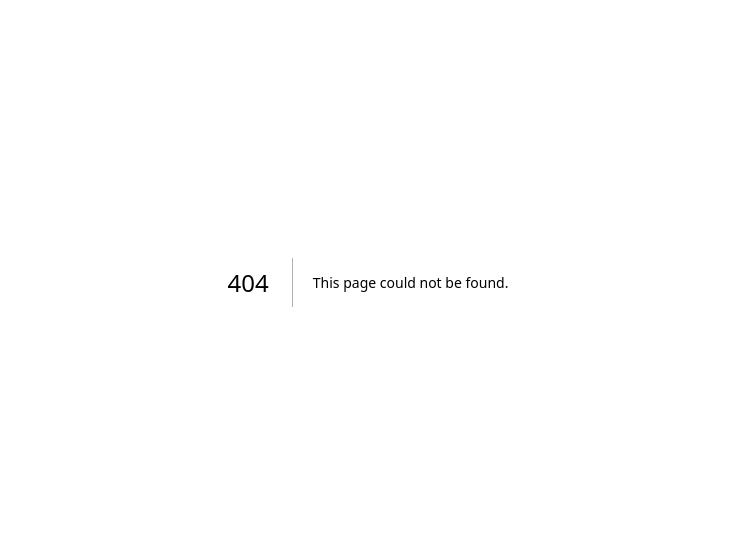
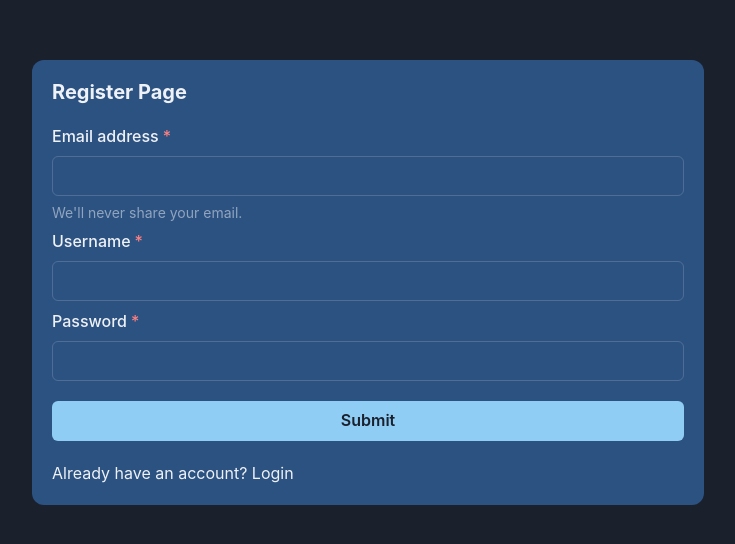
Before and after one commit to SeishinKeiji/next-blog-frontend, a Next.js app: page /register in a window 1280 px wide. Before the commit this address had no page. Shown: the part 118-662 px from the top of the page, without its empty margins (272-1007 px from the left). Built offline with nearby package versions, Linux system fonts and the light colour scheme.

Commit message:
feat: dark mode, template layout, refactor pages

```diff
--- a/pages/_app.tsx
+++ b/pages/_app.tsx
@@ -1,10 +1,20 @@
 import { ChakraProvider } from "@chakra-ui/react";
+import type { NextComponentType } from "next";
 import type { AppProps } from "next/app";
+import { Fragment } from "react";
+import theme from "theme";
 
-export default function App({ Component, pageProps }: AppProps) {
+type CustomNextComponent = NextComponentType & { Layout?: React.FC };
+type CustomAppProps = AppProps & { Component: CustomNextComponent };
+
+export default function App({ Component, pageProps }: CustomAppProps) {
+  const Layout: CustomNextComponent | typeof Fragment = Component.Layout ? Component.Layout : Fragment;
+
   return (
-    <ChakraProvider>
-      <Component {...pageProps} />
+    <ChakraProvider theme={theme}>
+      <Layout>
+        <Component {...pageProps} />
+      </Layout>
     </ChakraProvider>
   );
 }
--- a/pages/_document.tsx
+++ b/pages/_document.tsx
@@ -1,13 +1,16 @@
-import { Html, Head, Main, NextScript } from 'next/document'
+import { ColorModeScript } from "@chakra-ui/react";
+import { Html, Head, Main, NextScript } from "next/document";
+import theme from "theme";
 
 export default function Document() {
   return (
     <Html lang="en">
       <Head />
       <body>
+        <ColorModeScript initialColorMode={theme.config.initialColorMode} />
         <Main />
         <NextScript />
       </body>
     </Html>
-  )
+  );
 }
--- /dev/null
+++ b/pages/register.tsx
@@ -0,0 +1,44 @@
+import { Button, FormControl, FormHelperText, FormLabel, Heading, HStack, Input, Link, Text, VStack } from "@chakra-ui/react";
+import NextLink from "next/link";
+import { AuthLayout } from "components/layout";
+
+const Register = () => {
+  return (
+    <VStack p="5" w="2xl" spacing="5" alignItems="stretch" bg="blue.700" rounded="xl" mx="3">
+      <HStack>
+        <Heading fontSize="xl">Register Page</Heading>
+      </HStack>
+      <VStack>
+        <FormControl isRequired>
+          <FormLabel>Email address</FormLabel>
+          <Input type="email" />
+          <FormHelperText>We'll never share your email.</FormHelperText>
+        </FormControl>
+        <FormControl isRequired>
+          <FormLabel>Username</FormLabel>
+          <Input type="text" />
+        </FormControl>
+        <FormControl isRequired>
+          <FormLabel>Password</FormLabel>
+          <Input type="password" />
+        </FormControl>
+      </VStack>
+      <Button
+        // isLoading
+        // loadingText="Submitting"
+        colorScheme="blue"
+      >
+        Submit
+      </Button>
+      <Text>
+        Already have an account?{" "}
+        <Link as={NextLink} href="/login">
+          Login
+        </Link>
+      </Text>
+    </VStack>
+  );
+};
+
+Register.Layout = AuthLayout;
+export default Register;
--- /dev/null
+++ b/src/components/layout/auth.layout.tsx
@@ -0,0 +1,9 @@
+import { HStack } from "@chakra-ui/react";
+
+export const AuthLayout = ({ children }: React.PropsWithChildren<{}>) => {
+  return (
+    <HStack position="absolute" width="full" height="100vh" maxW="full" justifyContent="center" alignItems="center">
+      {children}
+    </HStack>
+  );
+};
--- /dev/null
+++ b/src/components/layout/index.tsx
@@ -0,0 +1 @@
+export * from "./auth.layout";
--- /dev/null
+++ b/theme.ts
@@ -0,0 +1,10 @@
+import { extendTheme, type ThemeConfig } from "@chakra-ui/react";
+
+const config: ThemeConfig = {
+  initialColorMode: "dark",
+  useSystemColorMode: false,
+};
+
+const theme = extendTheme({ config });
+
+export default theme;
```
Also changed, not shown: pages/login.tsx (added, +39 -0 lines).
